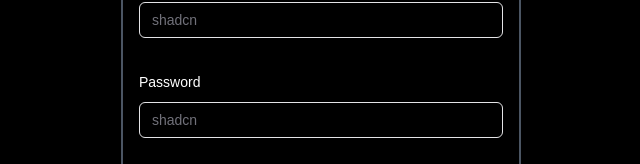
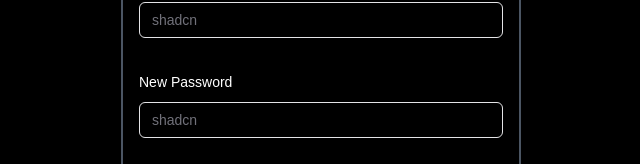
Before and after one commit to KNIGHTCORE47/NEXT_JS-Auth-Application-Version02, a Next.js app: page /forgot-password in a window 1280 px wide. Shown: the part 288-452 px from the top of the page, without its empty margins (319-959 px from the left). Built offline with nearby package versions, Linux system fonts and the light colour scheme.

Commit message:
style(app/auth/forgot-password/page.tsx): change form label text to "New Password" for better user experience feat(app/auth/forgot-password/page.tsx): add new password input field with a placeholder

```diff
--- a/src/app/(auth)/forgot-password/page.tsx
+++ b/src/app/(auth)/forgot-password/page.tsx
@@ -101,7 +101,7 @@ export default function ForgotPasswordPage() {
                                 name="password"
                                 render={({ field }) => (
                                     <FormItem>
-                                        <FormLabel>Password</FormLabel>
+                                        <FormLabel>New Password</FormLabel>
                                         <FormControl>
                                             <Input placeholder="shadcn" {...field} />
                                         </FormControl>
```
